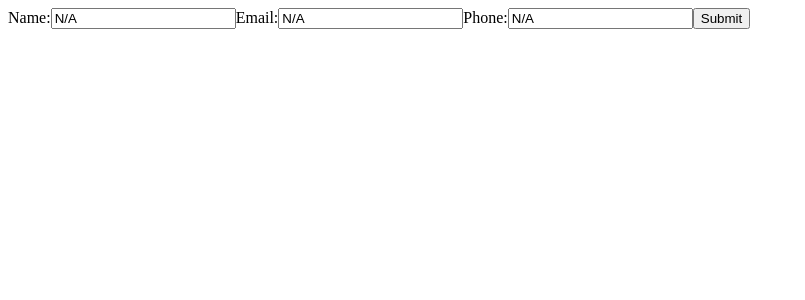
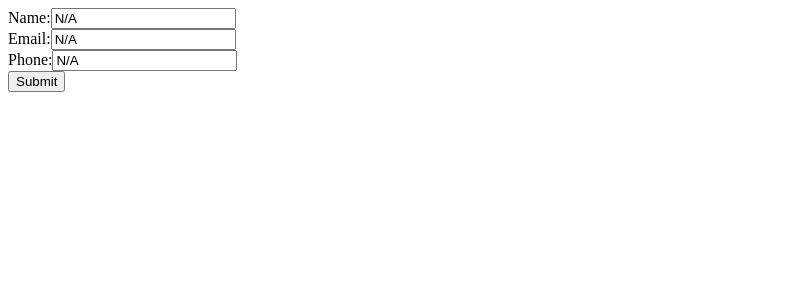
Before and after one commit to JoaoMateus98/CV-App, a React (Create React App) app: page / in a window 1280 px wide. Both pictures are taken after a click on the button "Edit". Shown: the top 300 px of the page, without its empty margins (0-805 px from the left). Built offline with nearby package versions, Linux system fonts and the light colour scheme.

Commit message:
Created a InputItem component to declutter GI_Edit and DRY principle

```diff
--- a/src/components/GI_Components/GI_Display.js
+++ b/src/components/GI_Components/GI_Display.js
@@ -10,7 +10,11 @@ class GIDisplay extends React.Component {
         <DisplayItem category={"Name"} value={name} />
         <DisplayItem category={"Email"} value={email} />
         <DisplayItem category={"Phone"} value={phone} />
-        <EditButton context={context} handleEditMode={handleEditMode} />
+        <EditButton
+          buttonID="GI-Edit-edit-button"
+          context={context}
+          handleEditMode={handleEditMode}
+        />
       </div>
     );
   }
--- a/src/components/GI_Components/GI_Edit.js
+++ b/src/components/GI_Components/GI_Edit.js
@@ -1,6 +1,7 @@
 import React from "react";
+import SubmitButton from "../HelperComponents/SubmitButton";
+import InputItem from "../HelperComponents/InputItem";
 import handleEditModeFun from "../../helperFunctions/handleEditMode";
-import SubmitButton from "../HelperComponents/SubmitButton";
 
 class GIEdit extends React.Component {
   render() {
@@ -11,31 +12,25 @@ class GIEdit extends React.Component {
 
     return (
       <form onSubmit={() => handleEditModeFun(context, false)}>
-        <label htmlFor="name-field">Name:</label>
-        <input
-          id="name-field"
-          type={"text"}
-          placeholder={"Enter Name Here"}
-          value={name}
-          onChange={(event) => context.setState({ name: event.target.value })}
+        <InputItem
+          containerID="GI-Edit-container-name"
+          inputType="name"
+          context={context}
+          savedValueState={name}
         />
-        <label htmlFor="email-field">Email:</label>
-        <input
-          id="email-field"
-          type={"email"}
-          placeholder={"Enter Email Here"}
-          value={email}
-          onChange={(event) => context.setState({ email: event.target.value })}
+        <InputItem
+          containerID="GI-Edit-container-email"
+          inputType="email"
+          context={context}
+          savedValueState={email}
         />
-        <label htmlFor="phone-field">Phone:</label>
-        <input
-          id="phone-field"
-          type={"tel"}
-          placeholder={"Enter Phone Here"}
-          value={phone}
-          onChange={(event) => context.setState({ phone: event.target.value })}
+        <InputItem
+          containerID="GI-Edit-container-phone"
+          inputType="phone"
+          context={context}
+          savedValueState={phone}
         />
-        <SubmitButton />
+        <SubmitButton buttonID="GI-Edit-submit-button" />
       </form>
     );
   }
--- a/src/components/HelperComponents/EditButton.js
+++ b/src/components/HelperComponents/EditButton.js
@@ -3,10 +3,14 @@ import React from "react";
 // sets handleEditMode boolean from passed class to true
 class EditButton extends React.Component {
   render() {
+    const buttonID = this.props.buttonID;
     const context = this.props.context;
 
     return (
-      <button onClick={() => this.props.handleEditMode(context, true)}>
+      <button
+        id={buttonID}
+        onClick={() => this.props.handleEditMode(context, true)}
+      >
         Edit
       </button>
     );
--- /dev/null
+++ b/src/components/HelperComponents/InputItem.js
@@ -0,0 +1,61 @@
+import React from "react";
+
+class InputItem extends React.Component {
+  capitalizeFirstLetter = (string) => {
+    return string.charAt(0).toUpperCase() + string.slice(1);
+  };
+
+  handleStateChange = (context, inputType, value) => {
+    switch (inputType) {
+      case "name":
+        context.setState({ name: value });
+        break;
+      case "email":
+        context.setState({ email: value });
+        break;
+      case "phone":
+        context.setState({ phone: value });
+        break;
+
+      default:
+        console.log("Invalid input type!!!");
+        break;
+    }
+  };
+
+  convertType(inputType) {
+    switch (inputType) {
+      case "name":
+        return "text";
+      case "phone":
+        return "tel";
+      default:
+        return inputType;
+    }
+  }
+
+  render() {
+    const containerID = this.props.containerID;
+    const inputType = this.props.inputType;
+    const inputTypeCapitalized = this.capitalizeFirstLetter(inputType);
+    const context = this.props.context;
+    const savedValueState = this.props.savedValueState;
+
+    return (
+      <div id={containerID}>
+        <label htmlFor={`${inputType}-field`}>{inputTypeCapitalized}:</label>
+        <input
+          id={`${inputType}-field`}
+          type={this.convertType(inputType)}
+          placeholder={`Enter ${inputTypeCapitalized} Here`}
+          value={savedValueState}
+          onChange={(event) =>
+            this.handleStateChange(context, inputType, event.target.value)
+          }
+        />
+      </div>
+    );
+  }
+}
+
+export default InputItem;
--- a/src/components/HelperComponents/SubmitButton.js
+++ b/src/components/HelperComponents/SubmitButton.js
@@ -2,7 +2,8 @@ import React from "react";
 
 class SubmitButton extends React.Component {
   render() {
-    return <input type={"submit"} value={"Submit"} />;
+    const buttonID = this.props.buttonID;
+    return <input id={buttonID} type={"submit"} value={"Submit"} />;
   }
 }
 
```
